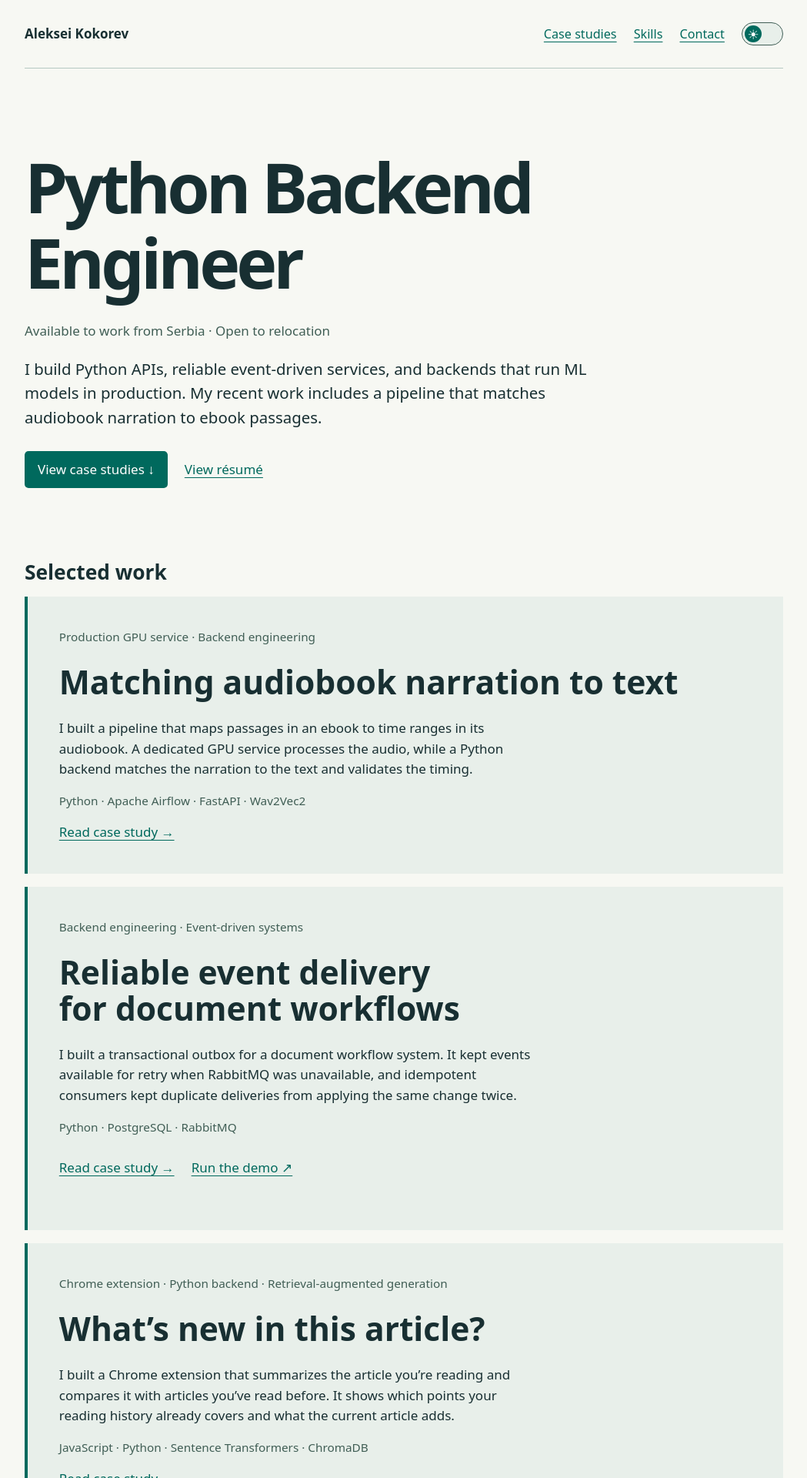
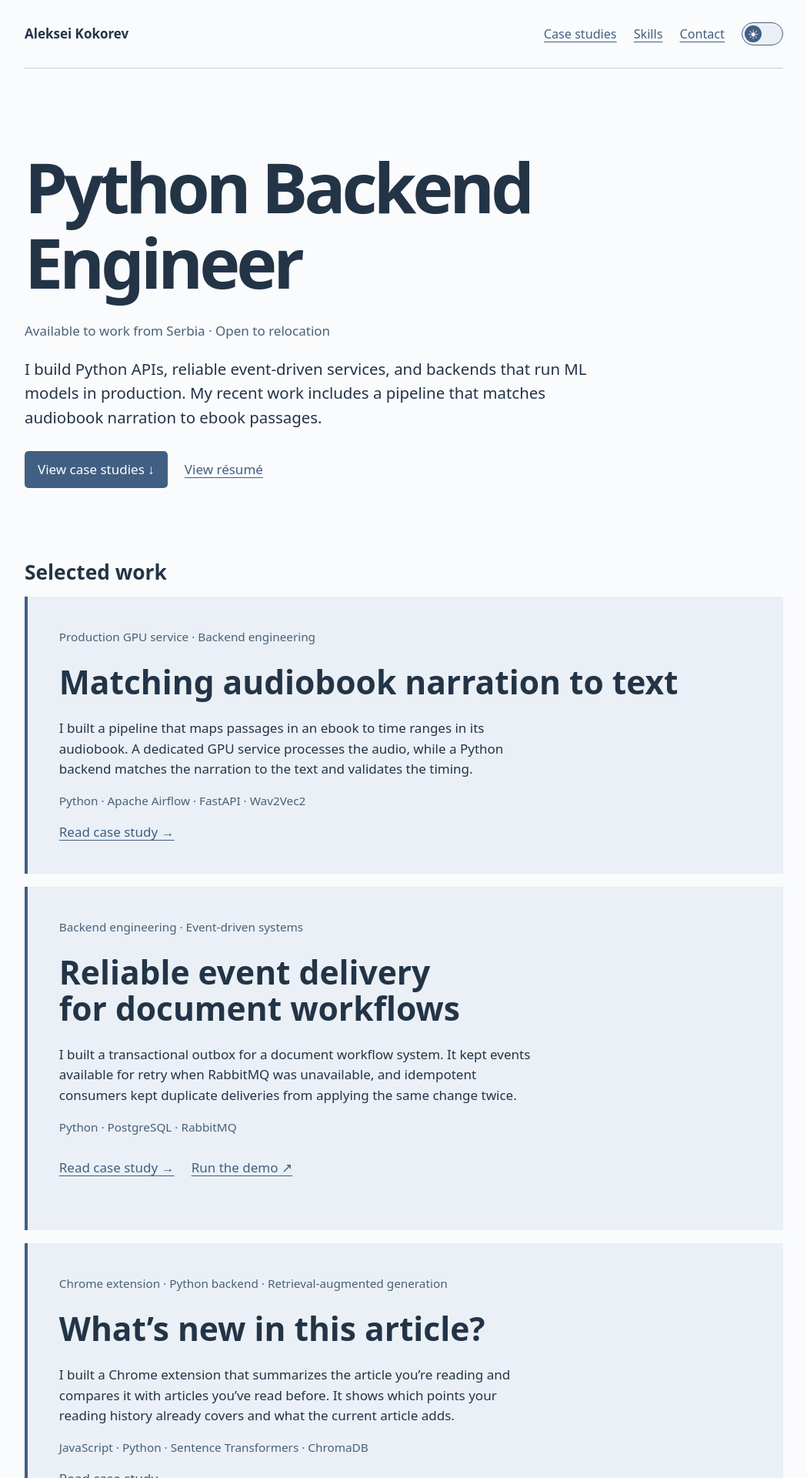
Before and after one commit to alex-coch/alex-coch.github.io, a Jekyll site: the page index.html, which Jekyll copies as it is, in a window 1280 px wide. Shown: the top 1920 px of the page at 77% size, without its empty margins (115-1164 px from the left). Built offline with Jekyll 4.4.1, drawn with Linux system fonts in a browser that asks for light colours.

Commit message:
Use a muted blue palette across the portfolio

```diff
--- a/assets/portfolio.css
+++ b/assets/portfolio.css
@@ -1,6 +1,6 @@
-:root {color-scheme:light;--ink:#182f32;--accent:#00695d;--line:#b6c9c2;--page:#f7f8f3;--panel:#e8efea;--muted:#405e55;--hover:#003d34;--on-accent:white;--focus:#aa5a00;background:var(--page);color:var(--ink);font:17px/1.55 system-ui,sans-serif}
-:root[data-theme="dark"] {color-scheme:dark;--page:#11201f;--ink:#e7f1ec;--accent:#83dfc6;--line:#425c54;--panel:#1d312e;--muted:#aec9be;--hover:#b8f6df;--on-accent:#11201f;--focus:#ffbf74}
-@media(prefers-color-scheme:dark){:root:not([data-theme]) {color-scheme:dark;--page:#11201f;--ink:#e7f1ec;--accent:#83dfc6;--line:#425c54;--panel:#1d312e;--muted:#aec9be;--hover:#b8f6df;--on-accent:#11201f;--focus:#ffbf74}}
+:root {color-scheme:light;--ink:#233447;--accent:#415f82;--line:#c3cfdd;--page:#fafbfd;--panel:#eaf0f6;--muted:#4a6078;--hover:#2e4868;--on-accent:white;--focus:#476e99;background:var(--page);color:var(--ink);font:17px/1.55 system-ui,sans-serif}
+:root[data-theme="dark"] {color-scheme:dark;--page:#182331;--ink:#e7edf5;--accent:#a3bcd7;--line:#485e73;--panel:#223245;--muted:#b6c5d5;--hover:#c7d8ec;--on-accent:#182331;--focus:#adc9eb}
+@media(prefers-color-scheme:dark){:root:not([data-theme]) {color-scheme:dark;--page:#182331;--ink:#e7edf5;--accent:#a3bcd7;--line:#485e73;--panel:#223245;--muted:#b6c5d5;--hover:#c7d8ec;--on-accent:#182331;--focus:#adc9eb}}
 * {box-sizing:border-box} body {margin:0} main {width:min(58rem,90%);margin:auto}
 a {color:var(--accent);text-underline-offset:.22em} a:hover {color:var(--hover)}
 a:focus-visible {outline:3px solid var(--focus);outline-offset:4px}
--- a/index.html
+++ b/index.html
@@ -1,7 +1,7 @@
 <!doctype html>
-<html lang="en"><head><meta charset="utf-8"><meta name="viewport" content="width=device-width, initial-scale=1"><title>Aleksei Kokorev · Python Backend Engineer</title><meta name="description" content="Python backend engineering portfolio. APIs, event-driven systems and production GPU inference."><link rel="icon" href="/assets/ak.svg" type="image/svg+xml">
+<html lang="en"><head><meta charset="utf-8"><meta name="viewport" content="width=device-width, initial-scale=1"><title>Aleksei Kokorev · Python Backend Engineer</title><meta name="description" content="Python backend engineering portfolio. APIs, event-driven systems and production GPU inference."><link rel="icon" href="/assets/ak.svg?v=3" type="image/svg+xml">
 <script src="/assets/theme.js?v=2"></script>
-<link rel="stylesheet" href="/assets/portfolio.css?v=2"></head>
+<link rel="stylesheet" href="/assets/portfolio.css?v=3"></head>
 <body><main>
 <header>
   <a class="name" href="/">Aleksei Kokorev</a>
--- a/projects/article-comparison/index.html
+++ b/projects/article-comparison/index.html
@@ -4,9 +4,9 @@
   <meta charset="utf-8">
   <meta name="viewport" content="width=device-width, initial-scale=1">
   <title>What’s new in this article? · Aleksei Kokorev</title>
-  <link rel="icon" href="/assets/ak.svg" type="image/svg+xml">
+  <link rel="icon" href="/assets/ak.svg?v=3" type="image/svg+xml">
 <script src="/assets/theme.js?v=2"></script>
-<link rel="stylesheet" href="/assets/portfolio.css?v=2">
+<link rel="stylesheet" href="/assets/portfolio.css?v=3">
 </head>
 <body><main>
 <header>
--- a/projects/audiobook-alignment/index.html
+++ b/projects/audiobook-alignment/index.html
@@ -1,7 +1,7 @@
 <!doctype html>
-<html lang="en"><head><meta charset="utf-8"><meta name="viewport" content="width=device-width, initial-scale=1"><title>Matching audiobook narration to text · Aleksei Kokorev</title><link rel="icon" href="/assets/ak.svg" type="image/svg+xml">
+<html lang="en"><head><meta charset="utf-8"><meta name="viewport" content="width=device-width, initial-scale=1"><title>Matching audiobook narration to text · Aleksei Kokorev</title><link rel="icon" href="/assets/ak.svg?v=3" type="image/svg+xml">
 <script src="/assets/theme.js?v=2"></script>
-<link rel="stylesheet" href="/assets/portfolio.css?v=2"></head>
+<link rel="stylesheet" href="/assets/portfolio.css?v=3"></head>
 <body><main><header>
   <a class="name" href="/">Aleksei Kokorev</a>
   <nav aria-label="Main navigation">
--- a/projects/transactional-outbox/index.html
+++ b/projects/transactional-outbox/index.html
@@ -4,9 +4,9 @@
   <meta charset="utf-8">
   <meta name="viewport" content="width=device-width, initial-scale=1">
   <title>Reliable event delivery for document workflows · Aleksei Kokorev</title>
-  <link rel="icon" href="/assets/ak.svg" type="image/svg+xml">
+  <link rel="icon" href="/assets/ak.svg?v=3" type="image/svg+xml">
 <script src="/assets/theme.js?v=2"></script>
-<link rel="stylesheet" href="/assets/portfolio.css?v=2">
+<link rel="stylesheet" href="/assets/portfolio.css?v=3">
 </head>
 <body><main>
 <header>
--- a/resume/index.html
+++ b/resume/index.html
@@ -4,9 +4,9 @@
   <meta charset="utf-8">
   <meta name="viewport" content="width=device-width, initial-scale=1">
   <title>Résumé · Aleksei Kokorev</title>
-  <link rel="icon" href="/assets/ak.svg" type="image/svg+xml">
+  <link rel="icon" href="/assets/ak.svg?v=3" type="image/svg+xml">
 <script src="/assets/theme.js?v=2"></script>
-<link rel="stylesheet" href="/assets/portfolio.css?v=2">
+<link rel="stylesheet" href="/assets/portfolio.css?v=3">
 </head>
 <body><main>
 <header>
```
Also changed, not shown: assets/ak.svg.
